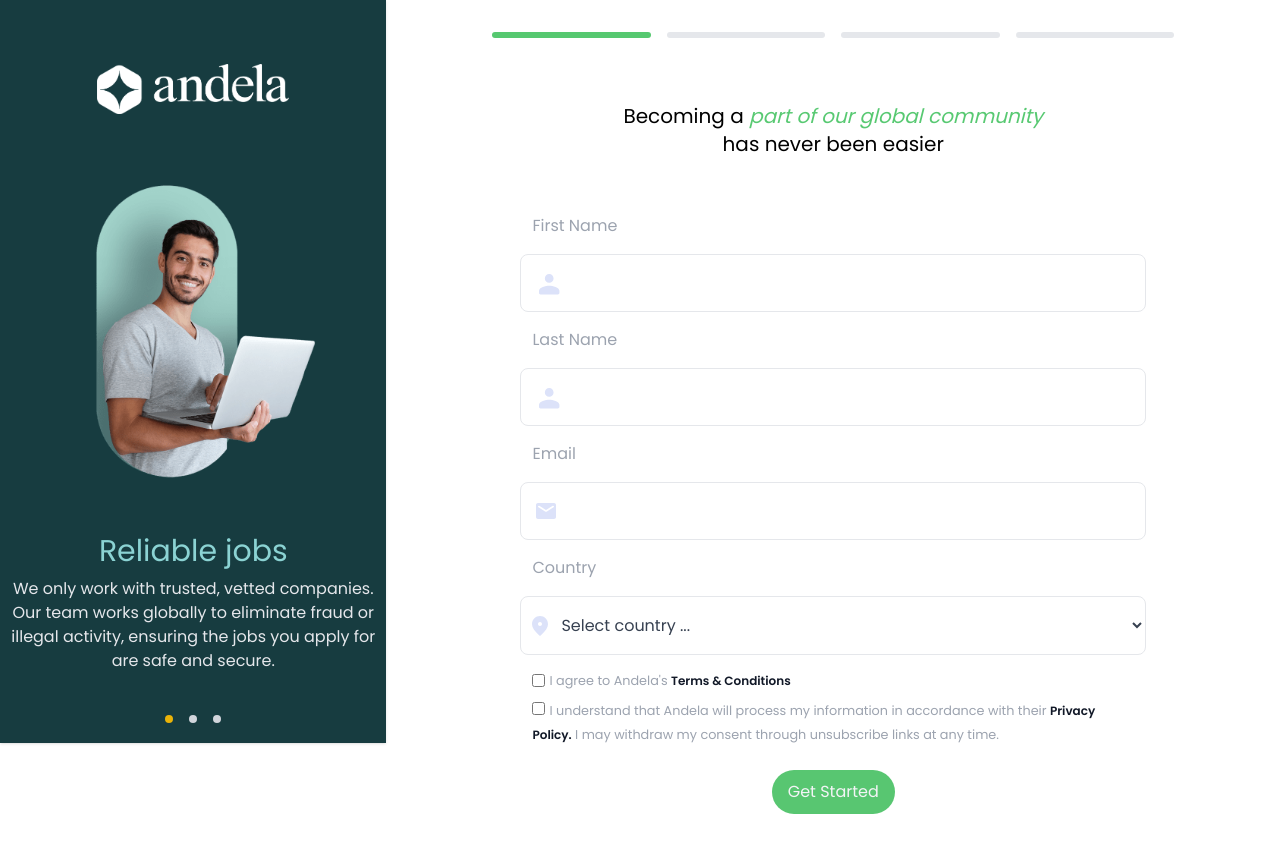
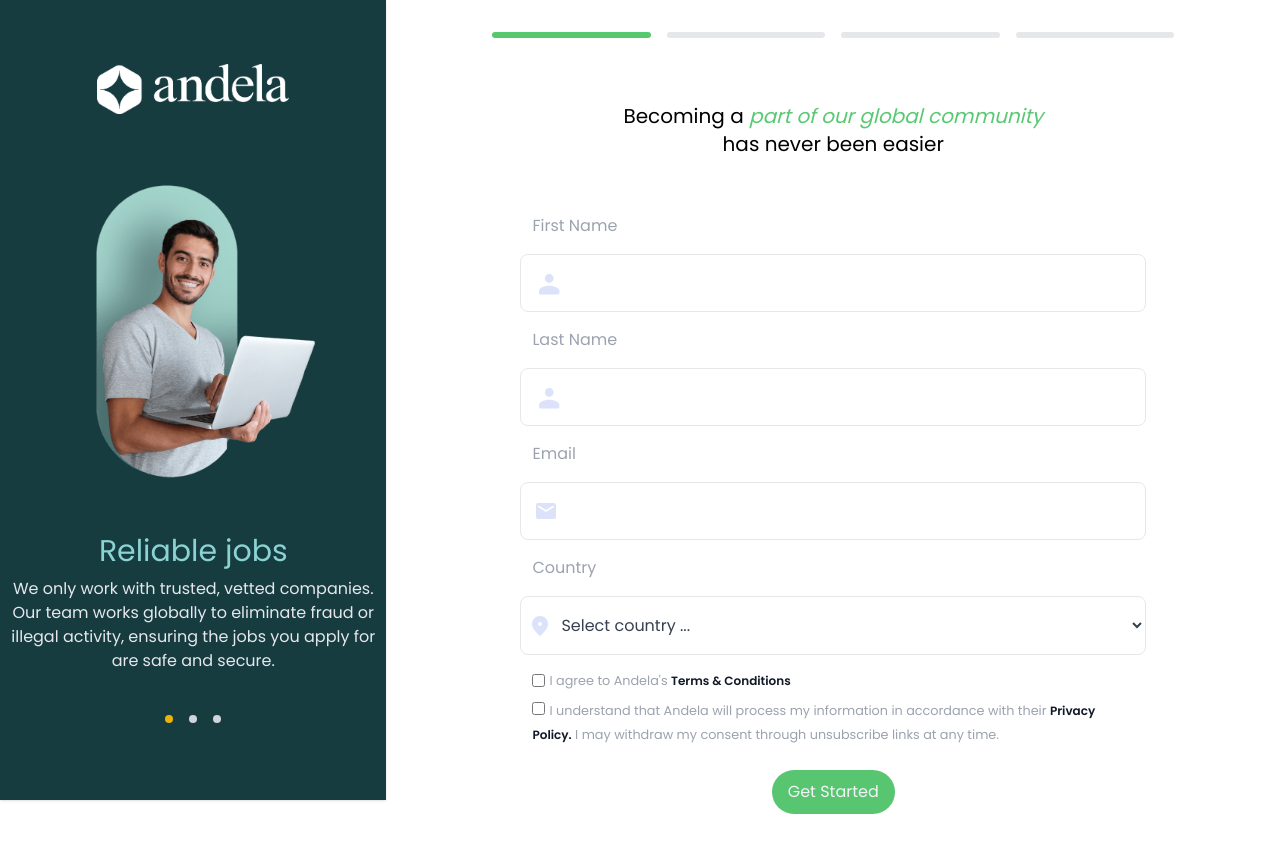
Before and after one commit to sazalislam04/signup-andela, a React (Create React App) app: page / in a window 1280 px wide. Built offline with nearby package versions, Linux system fonts and the light colour scheme.

Commit message:
updated page

```diff
--- a/src/components/ConfirmMessage.jsx
+++ b/src/components/ConfirmMessage.jsx
@@ -7,17 +7,17 @@ const ConfirmMessage = () => {
     <>
       <div className="w-full lg:w-1/2 mx-auto">
         <img
-          className="w-32 lg:left-1/2 lg:-translate-x-14 mt-5 mx-auto mb-10"
+          className="w-32 lg:left-1/2 lg:-translate-x-2 mt-5 mx-auto mb-10"
           src={logo}
           alt=""
         />
         <img
-          className="h-48 w-48 lg:left-1/2 lg:-translate-x-14 mx-auto object-cover"
+          className="h-48 w-48 lg:left-1/2 lg:-translate-x-2 mx-auto object-cover"
           src={email}
           alt=""
         />
       </div>
-      <div className="w-full lg:w-9/12 lg:left-1/2 lg:-translate-x-14 mx-auto text-center mt-8">
+      <div className="w-full lg:w-9/12 lg:left-1/2 lg:-translate-x-2 mx-auto text-center mt-8">
         <h2 className="text-xl">
           You're one step closer to jumpstarting your career.
         </h2>
--- a/src/components/Dashboard.jsx
+++ b/src/components/Dashboard.jsx
@@ -11,13 +11,15 @@ const Dashboard = () => {
     <>
       <div className="flex flex-no-wrap">
         <div
-          className={`absolute sm:max-h-screen sm:relative ${
-            page === 4 ? "shadow-none pt-0" : "bg-[#173c40]"
-          } shadow md:h-full flex-col pt-16 w-96 lg:w-[40%] justify-between hidden sm:flex`}
+          className={`absolute sm:min-h-screen sm:relative ${
+            page === 4
+              ? "shadow-none pt-0"
+              : "bg-[#173c40] shadow md:h-full flex-col pt-16 w-96 lg:w-[40%]"
+          }  justify-between hidden sm:flex`}
         >
           {page === 4 && (
             <>
-              <div className="">
+              <div className="max-h-screen">
                 <img className="h-[100vh] w-72" src={sidebar} alt="" />
               </div>
             </>
```
